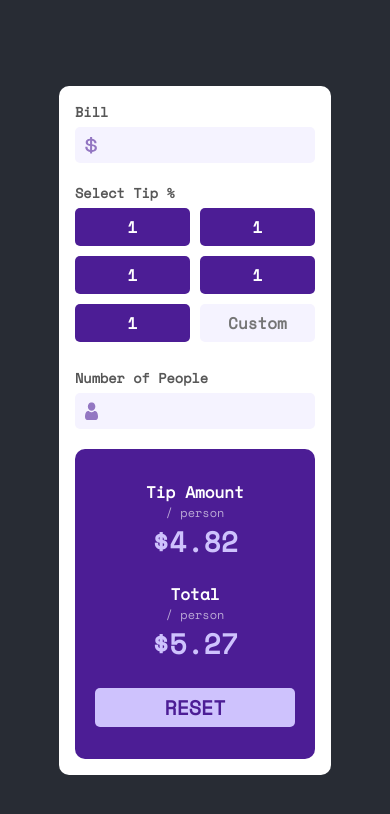
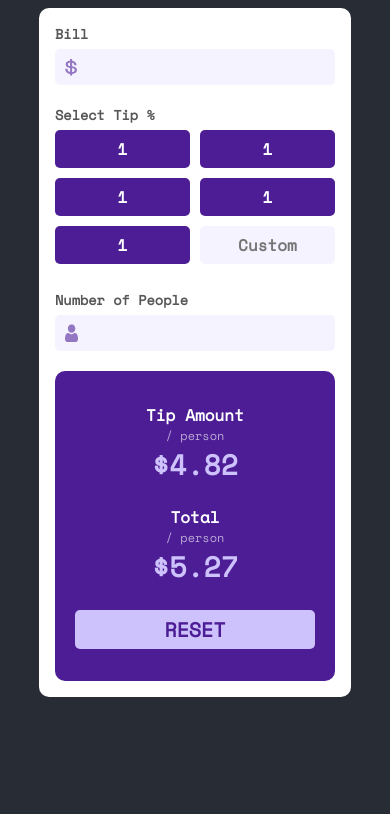
Before and after one commit to TerFrade/bill-splitter, a React (Create React App) app: page / in a window 390 px wide. Shown: the top 814 px of the page. Built offline with nearby package versions, Linux system fonts and the light colour scheme.

Commit message:
minor styles changes for mobile

```diff
--- a/src/App.tsx
+++ b/src/App.tsx
@@ -12,10 +12,13 @@ function App() {
 }
 
 const Container = styled.div`
-  min-height: 100vh;
   display: flex;
   align-items: center;
   justify-content: center;
+
+  @media screen and (min-width: 640px) {
+    min-height: 100vh;
+  }
 `
 
 export default App
--- a/src/components/BillCalculator/index.tsx
+++ b/src/components/BillCalculator/index.tsx
@@ -24,7 +24,7 @@ const Container = styled.div`
   flex-direction: column;
   flex-shrink: 1;
   gap: 20px;
-  max-width: 240px;
+  max-width: 280px;
   padding: 1rem;
   border-radius: 10px;
   background-color: var(--white);
```
